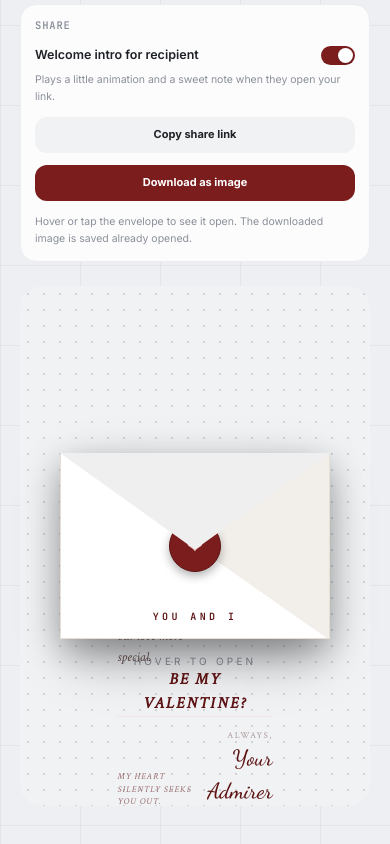
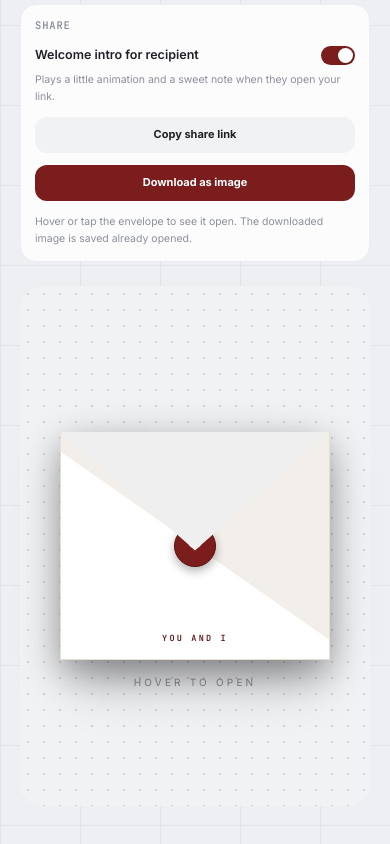
Before and after one commit to jhoncarlnayao/Letter-Box, a plain HTML site: page index.html in a window 390 px wide. Shown: the part 1735-2579 px from the top of the page. Drawn offline with nearby package versions, Linux system fonts and the light colour scheme.

Commit message:
Update index.html

```diff
--- a/index.html
+++ b/index.html
@@ -143,6 +143,29 @@
   .prompt{ position:absolute; bottom:-30px; left:0; width:100%; text-align:center; font-size:10px; letter-spacing:.32em; text-transform:uppercase; color:#8A8F98; }
   .dark .prompt{ color:#5C6069; }
   .envelope-wrap.open .prompt{ opacity:0; }
+
+  /* ---------- mobile fixes: fixed-px envelope details (seal/flap/label)
+     don't shrink with the letter, so on small screens the opened letter
+     no longer clears them. Tighten the letter and lift it further. ---------- */
+  @media (max-width:480px){
+    .envelope-wrap{ aspect-ratio:16/13.5; }
+    .envelope-wrap.open .letter{ transform:translateX(-50%) translateY(-68%); }
+    .letter{ padding:18px 16px; }
+    .letter-inner{ padding:13px; }
+    .letter-to{ font-size:22px; }
+    .letter-msg{ font-size:12px; max-width:100%; margin-top:6px; line-height:1.45; }
+    .stamp{ width:42px; height:60px; }
+    .stamp .lbl{ font-size:6px; }
+    .stamp .heart{ font-size:16px; }
+    .letter-cta p{ font-size:13px; }
+    .letter-foot{ padding-top:8px; }
+    .letter-foot .note{ font-size:8px; max-width:110px; line-height:1.3; }
+    .letter-foot .from-lbl{ font-size:8px; }
+    .letter-foot .from{ font-size:18px; }
+    .seal{ width:42px; height:42px; }
+    .seal span{ font-size:16px; }
+    .envelope-label p{ font-size:8.5px; letter-spacing:.26em; }
+  }
 
   /* ---------- card style variants (distinct designs) ---------- */
 
```
